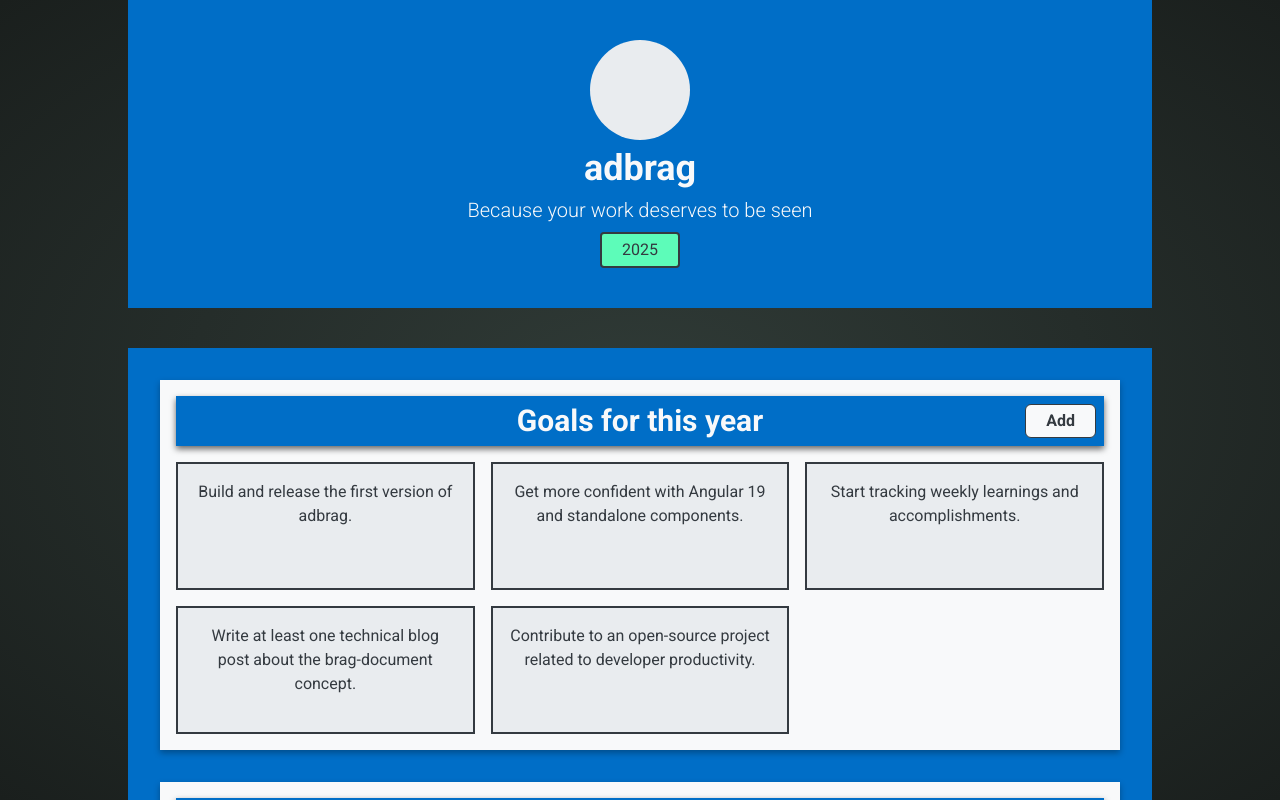
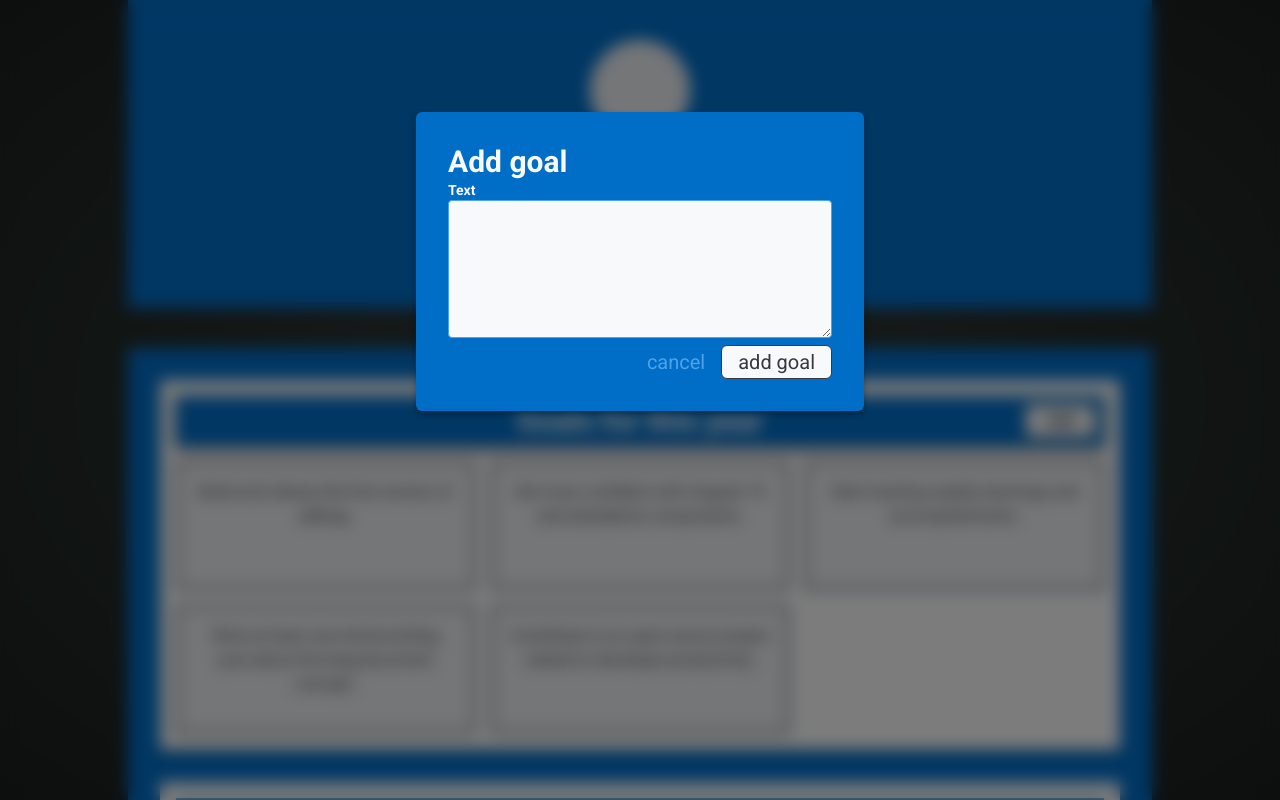
Before and after one commit to stekug/adbrag, an Angular app: page / in a window 1280 px wide. Shown: the top 800 px of the page. Built offline with nearby package versions, Linux system fonts and the light colour scheme.

Commit message:
add new-goal component and basic function and style

```diff
--- a/src/app/brag-document/goals/goals.component.html
+++ b/src/app/brag-document/goals/goals.component.html
@@ -1,3 +1,6 @@
+@if (isAddingGoal) {
+<app-new-goal />
+}
 <section class="p-8">
   <app-goals-section
     title="Goals for this year"
--- a/src/app/brag-document/goals/goals.component.ts
+++ b/src/app/brag-document/goals/goals.component.ts
@@ -2,10 +2,11 @@ import { Component, computed, inject, OnInit, signal } from '@angular/core';
 import { GoalsSectionComponent } from './goals-section/goals-section.component';
 import { BragDocumentService } from '../brag-document.service';
 import { BragDocument } from '../../models/brag-document.model';
+import { NewGoalComponent } from './new-goal/new-goal.component';
 
 @Component({
   selector: 'app-goals',
-  imports: [GoalsSectionComponent],
+  imports: [GoalsSectionComponent, NewGoalComponent],
   templateUrl: './goals.component.html',
   styleUrl: './goals.component.css',
 })
@@ -13,6 +14,8 @@ export class GoalsComponent {
   private bragDocumentService = inject(BragDocumentService);
 
   brag = signal<BragDocument>(this.bragDocumentService.loadBrag('2025'));
+
+  isAddingGoal = true;
 
   goalsThisYear = computed(() => this.brag().goalsThisYear);
   goalsNextYear = computed(() => this.brag().goalsNextYear);
--- /dev/null
+++ b/src/app/brag-document/goals/new-goal/new-goal.component.html
@@ -0,0 +1,35 @@
+<div
+  class="bg-primary-black-alpha5 backdrop-blur-sm fixed top-0 left-0 w-full h-screen z-10"
+></div>
+<dialog
+  open
+  class="z-20 w-[66%] max-w-md p-8 rounded-md bg-primary-adblue top-28 overflow-hidden drop-shadow-md/30 mx-auto"
+>
+  <h2 class="text-3xl font-bold text-primary-white">Add goal</h2>
+  <form>
+    <p>
+      <label for="goal" class="block font-bold text-primary-white text-sm"
+        >Text</label
+      >
+      <textarea
+        class="w-full bg-primary-white p-2 rounded-sm border border-primary-liteblue"
+        id="goal"
+        type="textarea"
+        rows="5"
+        name="goal"
+      ></textarea>
+    </p>
+    <div class="flex gap-4 justify-end">
+      <button
+        class="hover:cursor-pointer py-0.5 text-xl text-primary-liteblue hover:text-primary-white"
+      >
+        cancel
+      </button>
+      <button
+        class="border hover:cursor-pointer text-xl py-0.5 px-4 bg-primary-white hover:bg-secondaryGreen text-primary-black rounded-md"
+      >
+        add goal
+      </button>
+    </div>
+  </form>
+</dialog>
--- a/src/styles.css
+++ b/src/styles.css
@@ -8,6 +8,9 @@
   --color-primary-white: #f8f9fa;
   --color-primary-grey: #e9ecef;
   --color-primary-black: #343a40;
+  --color-primary-black-alpha5: rgba(0, 0, 0, 0.5);
+  --color-primary-black-alpha8: rgba(0, 0, 0, 0.8);
+  --color-primary-black-alpha9: rgba(0, 0, 0, 0.9);
   --color-secondaryGreen: #5dfcb9;
   --color-secondaryRed: #fa5252;
 }
```
Also changed, not shown: src/app/brag-document/goals/new-goal/new-goal.component.ts (added, +11 -0 lines), src/app/brag-document/goals/new-goal/new-goal.component.css (added).
